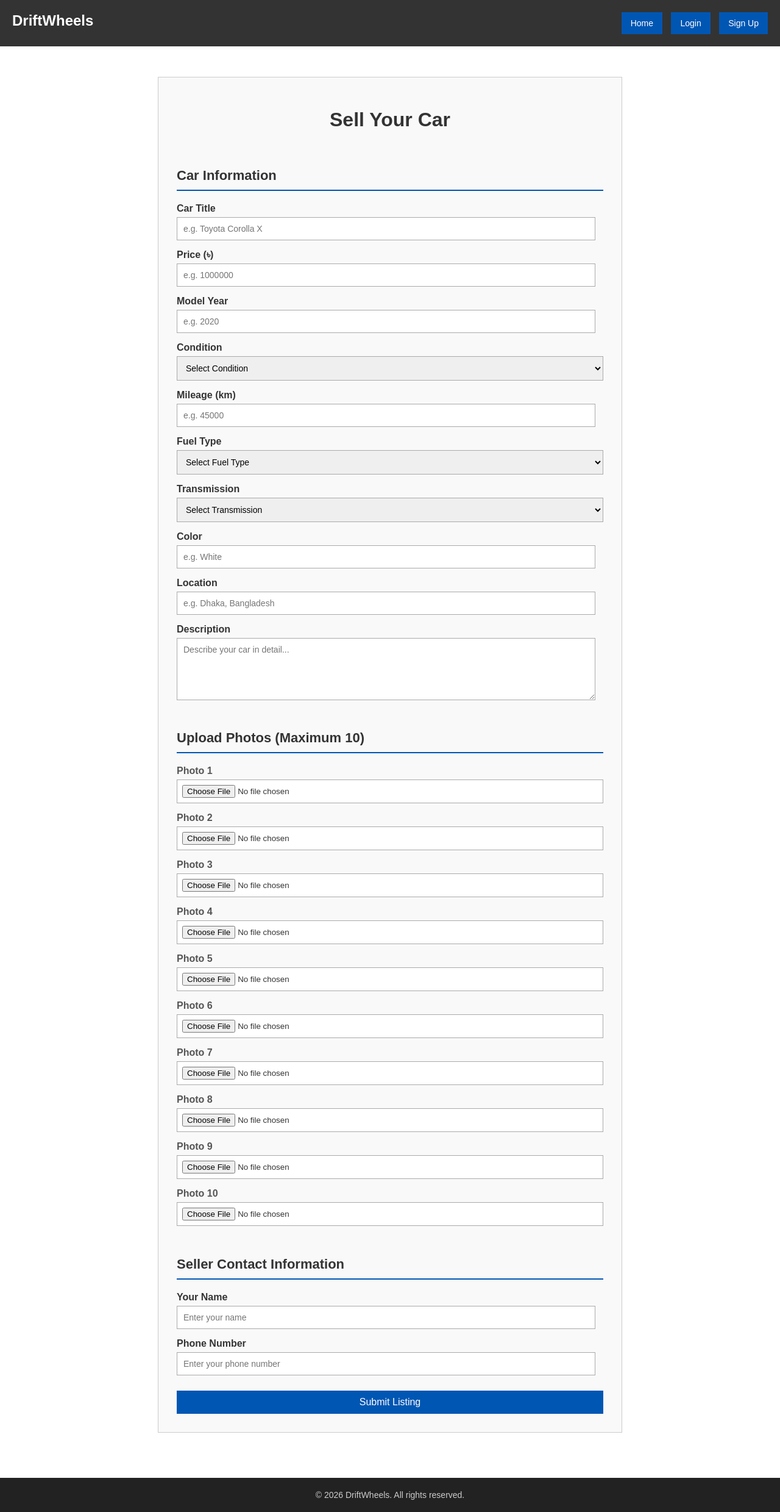
After one commit to Slightsmile/DriftWheels, a PHP site: page /sell-car.html in a window 1280 px wide. The commit adds this page. Shown: the whole page at 61% size. Run offline with PHP 8.4, Linux system fonts and the light colour scheme.

Commit message:
sell car page

```diff
--- /dev/null
+++ b/sell-car.html
@@ -0,0 +1,161 @@
+<!DOCTYPE html>
+<html>
+
+<head>
+    <meta charset="UTF-8">
+    <meta name="viewport" content="width=device-width, initial-scale=1.0">
+    <title>Sell Your Car - DriftWheels</title>
+    <link rel="stylesheet" href="style.css">
+</head>
+
+<body>
+
+    <div class="navbar">
+        <div class="logo">DriftWheels</div>
+        <div class="menu">
+            <a href="index.html"><button>Home</button></a>
+            <a href="login.html"><button>Login</button></a>
+            <a href="signup.html"><button>Sign Up</button></a>
+        </div>
+    </div>
+
+    <div class="sell-car-container">
+        <h1>Sell Your Car</h1>
+
+        <form class="sell-car-form">
+            <h2>Car Information</h2>
+
+            <div class="input-group">
+                <label>Car Title</label>
+                <input type="text" class="input-field" placeholder="e.g. Toyota Corolla X">
+            </div>
+
+            <div class="input-group">
+                <label>Price (৳)</label>
+                <input type="number" class="input-field" placeholder="e.g. 1000000">
+            </div>
+
+            <div class="input-group">
+                <label>Model Year</label>
+                <input type="number" class="input-field" placeholder="e.g. 2020">
+            </div>
+
+            <div class="input-group">
+                <label>Condition</label>
+                <select class="input-field">
+                    <option value="">Select Condition</option>
+                    <option value="new">New</option>
+                    <option value="used">Used</option>
+                    <option value="reconditioned">Reconditioned</option>
+                </select>
+            </div>
+
+            <div class="input-group">
+                <label>Mileage (km)</label>
+                <input type="number" class="input-field" placeholder="e.g. 45000">
+            </div>
+
+            <div class="input-group">
+                <label>Fuel Type</label>
+                <select class="input-field">
+                    <option value="">Select Fuel Type</option>
+                    <option value="petrol">Petrol</option>
+                    <option value="diesel">Diesel</option>
+                    <option value="cng">CNG</option>
+                    <option value="hybrid">Hybrid</option>
+                    <option value="electric">Electric</option>
+                </select>
+            </div>
+
+            <div class="input-group">
+                <label>Transmission</label>
+                <select class="input-field">
+                    <option value="">Select Transmission</option>
+                    <option value="manual">Manual</option>
+                    <option value="automatic">Automatic</option>
+                </select>
+            </div>
+
+            <div class="input-group">
+                <label>Color</label>
+                <input type="text" class="input-field" placeholder="e.g. White">
+            </div>
+
+            <div class="input-group">
+                <label>Location</label>
+                <input type="text" class="input-field" placeholder="e.g. Dhaka, Bangladesh">
+            </div>
+
+            <div class="input-group">
+                <label>Description</label>
+                <textarea class="input-field" rows="5" placeholder="Describe your car in detail..."></textarea>
+            </div>
+
+            <h2>Upload Photos (Maximum 10)</h2>
+
+            <div class="photo-upload-section">
+                <div class="photo-upload-item">
+                    <label>Photo 1</label>
+                    <input type="file" accept="image/*">
+                </div>
+                <div class="photo-upload-item">
+                    <label>Photo 2</label>
+                    <input type="file" accept="image/*">
+                </div>
+                <div class="photo-upload-item">
+                    <label>Photo 3</label>
+                    <input type="file" accept="image/*">
+                </div>
+                <div class="photo-upload-item">
+                    <label>Photo 4</label>
+                    <input type="file" accept="image/*">
+                </div>
+                <div class="photo-upload-item">
+                    <label>Photo 5</label>
+                    <input type="file" accept="image/*">
+                </div>
+                <div class="photo-upload-item">
+                    <label>Photo 6</label>
+                    <input type="file" accept="image/*">
+                </div>
+                <div class="photo-upload-item">
+                    <label>Photo 7</label>
+                    <input type="file" accept="image/*">
+                </div>
+                <div class="photo-upload-item">
+                    <label>Photo 8</label>
+                    <input type="file" accept="image/*">
+                </div>
+                <div class="photo-upload-item">
+                    <label>Photo 9</label>
+                    <input type="file" accept="image/*">
+                </div>
+                <div class="photo-upload-item">
+                    <label>Photo 10</label>
+                    <input type="file" accept="image/*">
+                </div>
+            </div>
+
+            <h2>Seller Contact Information</h2>
+
+            <div class="input-group">
+                <label>Your Name</label>
+                <input type="text" class="input-field" placeholder="Enter your name">
+            </div>
+
+            <div class="input-group">
+                <label>Phone Number</label>
+                <input type="tel" class="input-field" placeholder="Enter your phone number">
+            </div>
+
+            <button type="submit" class="action-btn">Submit Listing</button>
+        </form>
+    </div>
+
+    <div class="footer">
+        © 2026 DriftWheels. All rights reserved.
+    </div>
+
+</body>
+
+</html>
--- a/style.css
+++ b/style.css
@@ -255,3 +255,77 @@ body {
     resize: vertical;
     font-family: Arial, sans-serif;
 }
+
+.sell-car-container {
+    display: flex;
+    flex-direction: column;
+    width: 700px;
+    margin: 50px auto;
+    padding: 30px;
+    border: 1px solid #ccc;
+    background-color: #f9f9f9;
+}
+
+.sell-car-container h1 {
+    font-size: 32px;
+    text-align: center;
+    margin-bottom: 30px;
+    color: #333;
+}
+
+.sell-car-container h2 {
+    font-size: 22px;
+    margin-top: 30px;
+    margin-bottom: 20px;
+    color: #333;
+    border-bottom: 2px solid #0056b3;
+    padding-bottom: 10px;
+}
+
+.sell-car-form {
+    display: flex;
+    flex-direction: column;
+}
+
+.sell-car-form .input-field {
+    width: 95%;
+    padding: 10px;
+    border: 1px solid #aaa;
+    font-size: 14px;
+}
+
+.sell-car-form select.input-field {
+    width: 100%;
+    padding: 10px;
+    border: 1px solid #aaa;
+    font-size: 14px;
+}
+
+.sell-car-form textarea.input-field {
+    resize: vertical;
+    font-family: Arial, sans-serif;
+}
+
+.photo-upload-section {
+    display: flex;
+    flex-direction: column;
+    gap: 15px;
+    margin-bottom: 20px;
+}
+
+.photo-upload-item {
+    display: flex;
+    flex-direction: column;
+}
+
+.photo-upload-item label {
+    font-weight: bold;
+    margin-bottom: 5px;
+    color: #555;
+}
+
+.photo-upload-item input[type="file"] {
+    padding: 8px;
+    border: 1px solid #aaa;
+    background-color: #fff;
+}
```
